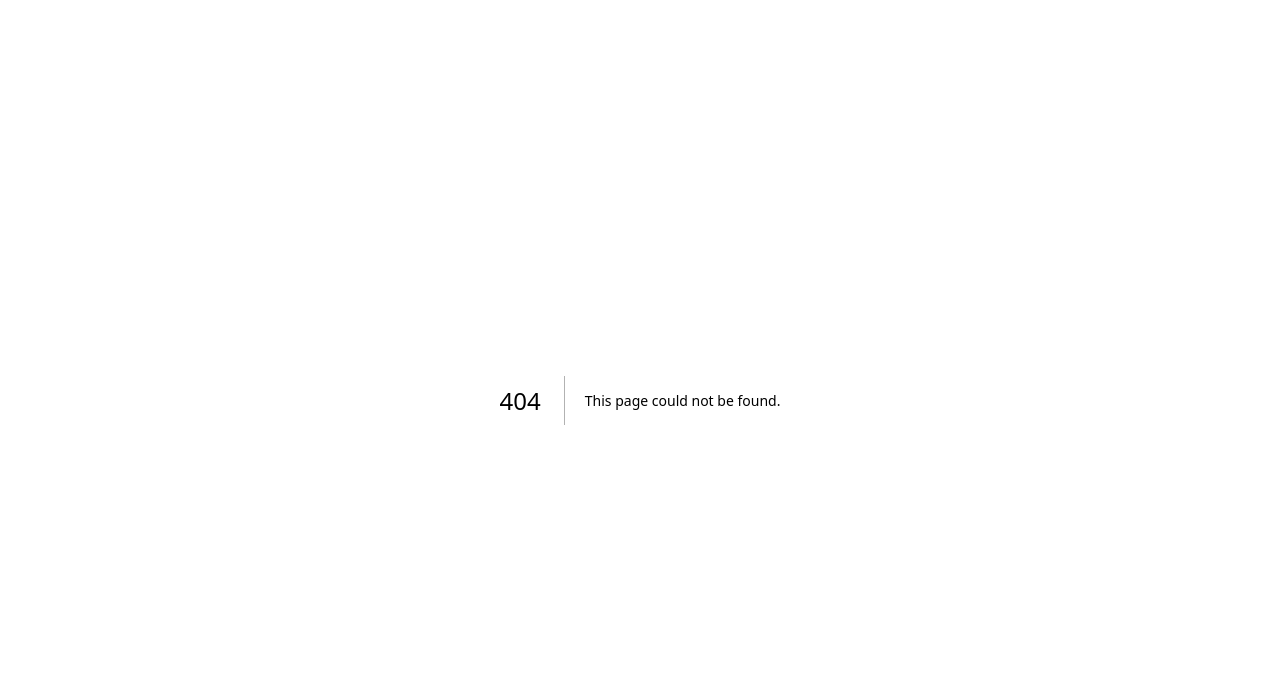
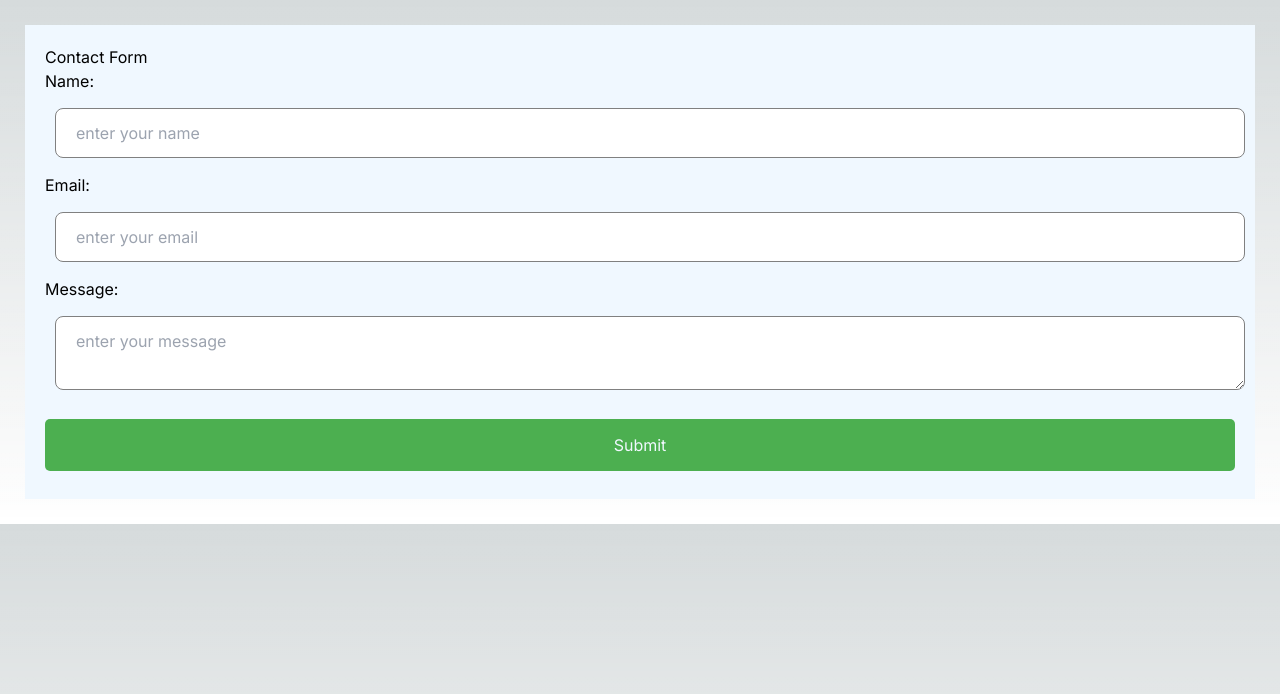
Before and after one commit to kannansaha/my-form-app, a Next.js app: page /contact in a window 1280 px wide. Before the commit this address had no page. Shown: the top 694 px of the page. Built offline with nearby package versions, Linux system fonts and the light colour scheme.

Commit message:
second commit

```diff
--- a/src/app/form/form.css
+++ b/src/app/contact/contact.css
@@ -6,6 +6,14 @@
 }
 
 input[type="text"]{
+    width: 100%;
+    padding: 12px 20px;
+    margin: 15px 10px;
+    border: 1px solid gray;
+    border-radius: 8px;
+    box-sizing: border-box;
+}
+textarea[type="text"]{
     width: 100%;
     padding: 12px 20px;
     margin: 15px 10px;
--- /dev/null
+++ b/src/app/contact/page.js
@@ -0,0 +1,72 @@
+// pages/contact.js
+"use client"
+import { useState } from 'react';
+import { useRouter } from 'next/navigation';
+import './contact.css';
+
+export default function Contact() {
+  const router = useRouter();
+  const [formData, setFormData] = useState({
+    name: '',
+    email: '',
+    message: ''
+  });
+
+  const handleChange = (e) => {
+    const { name, value } = e.target;
+    setFormData((prevData) => ({
+      ...prevData,
+      [name]: value
+    }));
+  };
+
+  const handleSubmit = (e) => {
+   e.preventDefault();
+    router.push(`/submitted/${[formData]}?formData=${setFormData}`);
+  };
+
+  return (
+    <div className='forms'>
+      <h1>Contact Form</h1>
+      <form onSubmit={handleSubmit}>
+        <div>
+          <label for="name">Name:</label>
+          <input
+            type="text"
+            id="name"
+            name="name"
+            value={formData.name}
+            onChange={handleChange}
+            placeholder='enter your name'
+            required
+          />
+        </div>
+        <div>
+          <label for="email">Email:</label>
+          <input
+            type="text"
+            id="email"
+            name="email"
+            value={formData.email}
+            onChange={handleChange}
+            placeholder='enter your email'
+            required
+          />
+        </div>
+        <div>
+          <label for="message">Message:</label>
+          <textarea
+            type="text"
+            id="message"
+            name="message"
+            value={formData.message}
+            onChange={handleChange}
+            placeholder='enter your message'
+            required
+          ></textarea>
+        </div>
+        <button type="submit">Submit</button>
+      </form>
+    </div>
+  );
+}
--- a/src/app/form/page.js
+++ /dev/null
@@ -1,66 +0,0 @@
-"use client";
-import {useState} from 'react';
-import { useRouter } from 'next/navigation';
-import "./form.css";
-
-
-const form = () => {
-
-   const router = useRouter();
-
-    const [formData,setFormData]=useState({
-      name:"",
-      email:"",
-      message:""
-    })
-
-    const handleChange=(e)=>{
-      const {name, value}=e.target;
-      setFormData(preveState=>({
-        ...preveState,
-        [name] :value
-      }))
-    }
-
-     const handleSubmit=(e)=>{
-      e.preventDefault();
-      router.push({
-        pathname:"/submitted",
-        query:formData });
-    }
-
-  return (
-    <div className='forms'>
-
-        <h1 className='header'>Contact</h1>
-
-     <form onSubmit={handleSubmit} >
-
-        {/* name */}
-        <div>
-        <label for="name">Name :</label>
-        <input id="name" type="text"  name='name' value={formData.name} placeholder="Enter Your Name" required onChange={handleChange}/>
-        </div>
-
-        {/* E-mail */}
-        <div>
-        <label for="email">E-mail address :</label>
-        <input id="email" type="text" name='email' value={formData.email} placeholder="Enter Your E-mail" required onChange={handleChange}/>
-        </div>
-
-      {/* Message */}
-        <div>
-        <label for="message">Message :</label>
-        <input id="message" type="text" name='message' value={formData.message} placeholder="Enter Your Message" required onChange={handleChange}/>
-        </div>
-
-        {/* Submit button */}
-        <button  type='submit'>Submit</button>
-        </form>
-    </div>
-
-
-  )
-}
-
-export default form;
--- a/src/app/page.js
+++ b/src/app/page.js
@@ -6,7 +6,7 @@ export default function Home() {
   return (
     <main className="flex min-h-screen flex-col items-center justify-between p-24">
          <h1>hello NextJs</h1>
-         <Link href="/form">form</Link>
+         <Link href="/contact">contact</Link>
          <Link href="/submitted">submitted</Link>
 
          </main>
--- a/src/app/submitted/page.js
+++ b/src/app/submitted/page.js
@@ -1,19 +1,16 @@
 "use client"
-import React from "react";
-
-import { useRouter } from 'next/router';
+import { useSearchParams} from 'next/navigation';
 
 export default function Submitted() {
-  const router = useRouter();
-  const { name, email, message } = router.query;
+  const searchParams = useSearchParams();
+  const {name,email,message}  =searchParams.get("formData");
 
   return (
     <div>
-       <h1>Submitted Data</h1>
+      <h1>Submitted Data</h1>
       <p>Name: {name}</p>
       <p>Email: {email}</p>
       <p>Message: {message}</p>
-
     </div>
   );
 }
--- a/tsconfig.json
+++ b/tsconfig.json
@@ -21,6 +21,6 @@
       "@/*": ["./src/*"]
     }
   },
-  "include": ["next-env.d.ts", "**/*.ts", "**/*.tsx", ".next/types/**/*.ts", "src/form/page.js", "src/app/layout.js", "src/app/page.js"],
+  "include": ["next-env.d.ts", "**/*.ts", "**/*.tsx", ".next/types/**/*.ts", "src/form/page.js", "src/app/layout.js", "src/app/page.js", "src/app/submitted/page.js", "src/app/submitted/page.js"],
   "exclude": ["node_modules"]
 }
```
